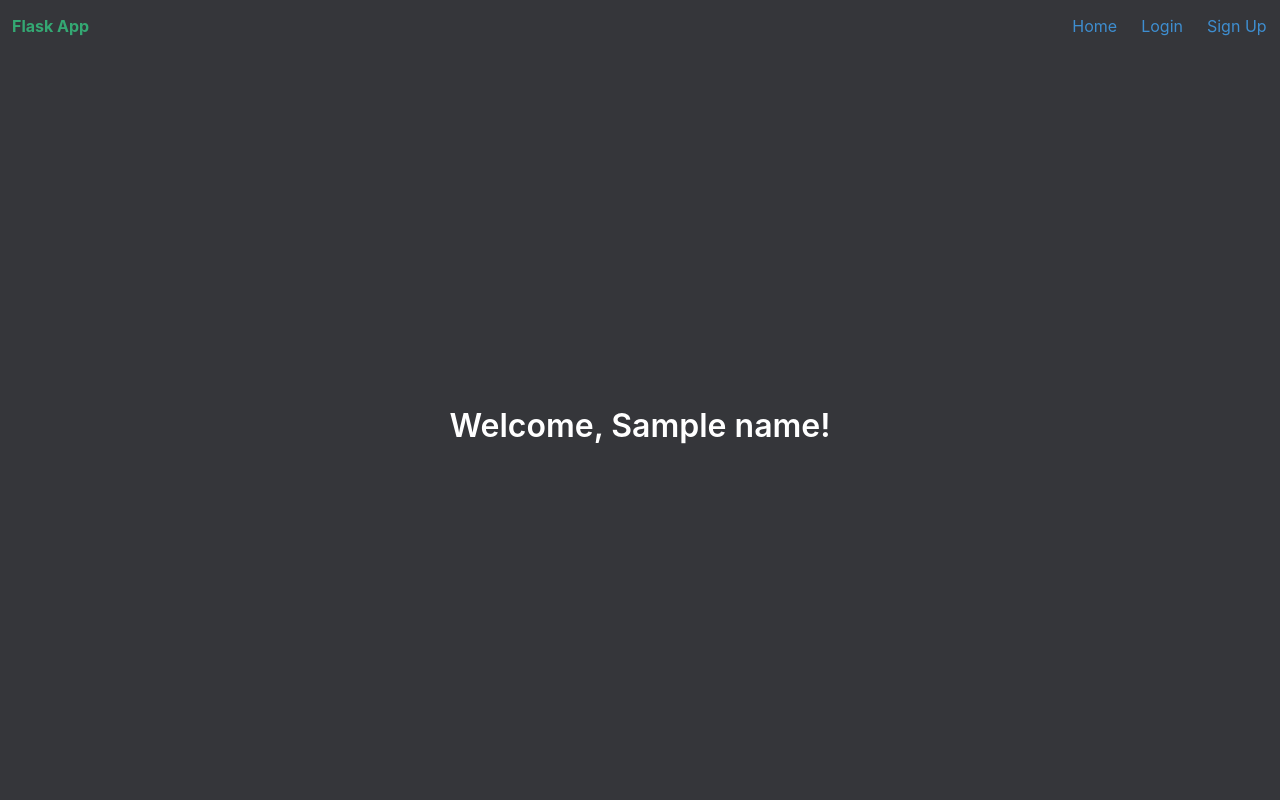
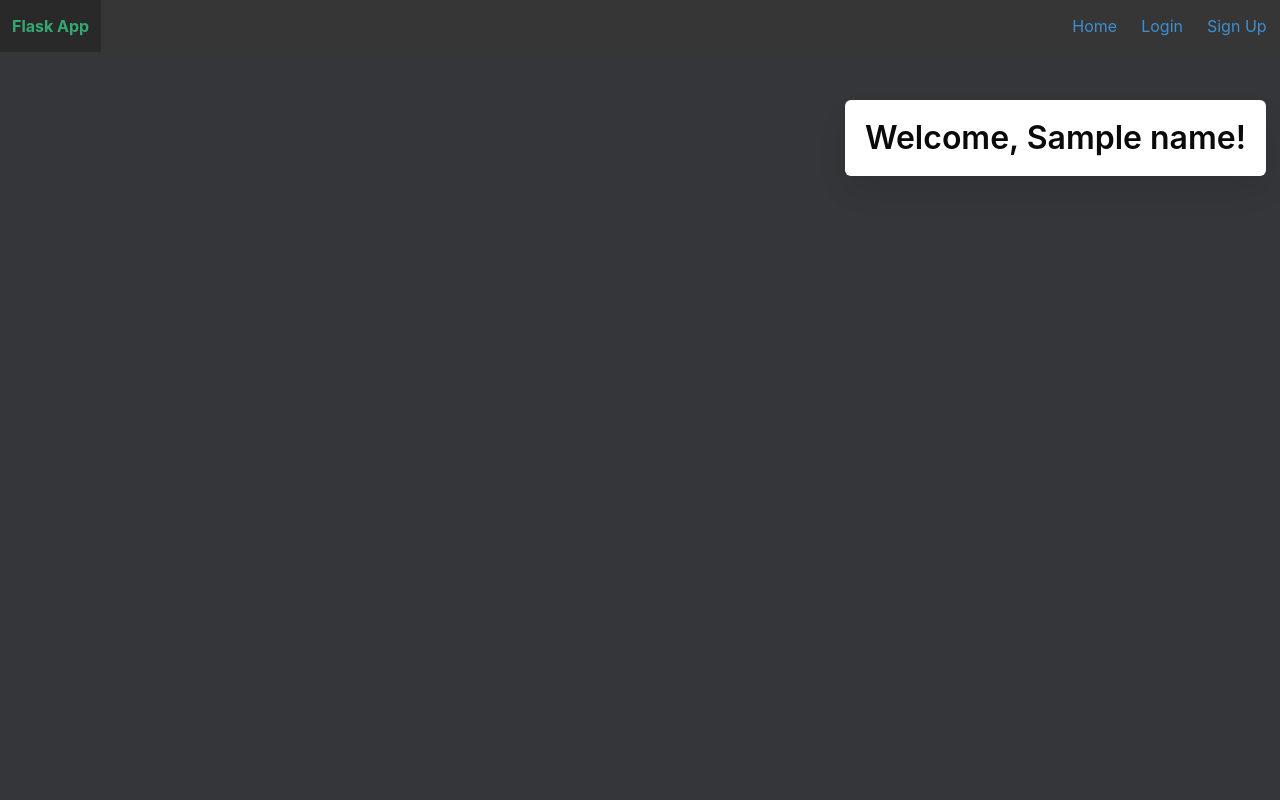
Before and after one commit to vamsee9/FlaskLoginApp, a Flask app: template project/templates/profile.html in a window 1280 px wide. Run offline with Flask 2, Linux system fonts and the light colour scheme; the template is opened without the code that fills it: most values are stand-ins (such as "Sample title", 1, 10 or a date in 2020).

Commit message:
[Checkpoint -1.0] adjusted profile page
Signed-off-by: vamsee9 <4n0n5ur7@protonmail.com>

```diff
--- a/project/templates/base.html
+++ b/project/templates/base.html
@@ -7,15 +7,12 @@
     <meta name="viewport" content="width=device-width, initial-scale=1">
     <title>Flask App</title>
     <link rel="stylesheet" href="https://cdnjs.cloudflare.com/ajax/libs/bulma/0.9.2/css/bulma.min.css" />
-    <link rel="stylesheet" href="{{url_for('static',filename='main.css')}}" >
+    <link rel="stylesheet" href="{{url_for('static',filename='main.css')}}">
 </head>
 
 <body>
-    <section class="hero bg is-fullheight">
-
-        <div class="hero-head">
-            <nav class="navbar" role="navigation" aria-label="main navigation">
-                <div class="navbar-brand">
+    <nav class="navbar is-fixed-top is-dark" role="navigation" aria-label="main navigation">
+        <div class="navbar-brand ">
             <a class="navbar-item has-text-success" href="{{ url_for('main.index') }}">
                 <strong>Flask App</strong>
             </a>
@@ -55,7 +52,7 @@
             </div>
         </div>
     </nav>
-        </div>
+    <section class="bg hero is-fullheight">
 
         <div class="hero-body">
             <div class="container has-text-centered">
--- a/project/templates/profile.html
+++ b/project/templates/profile.html
@@ -1,7 +1,17 @@
 {% extends "base.html" %}
 
 {% block content %}
-<h1 class="title has-text-white">
-    Welcome, {{name}}!
-</h1>
+<style>
+    #loggedIn {
+        float: right;
+        margin-top: -300px;
+        margin-right: -50px;
+    }
+</style>
+<div id="loggedIn">
+    <h1 class="title has-text-black box">
+        Welcome, {{name}}!
+    </h1>
+</div>
+
 {% endblock %}
```
Also changed, not shown: project/user.sqlite. Lines whose indentation alone changed are shown as unchanged.
